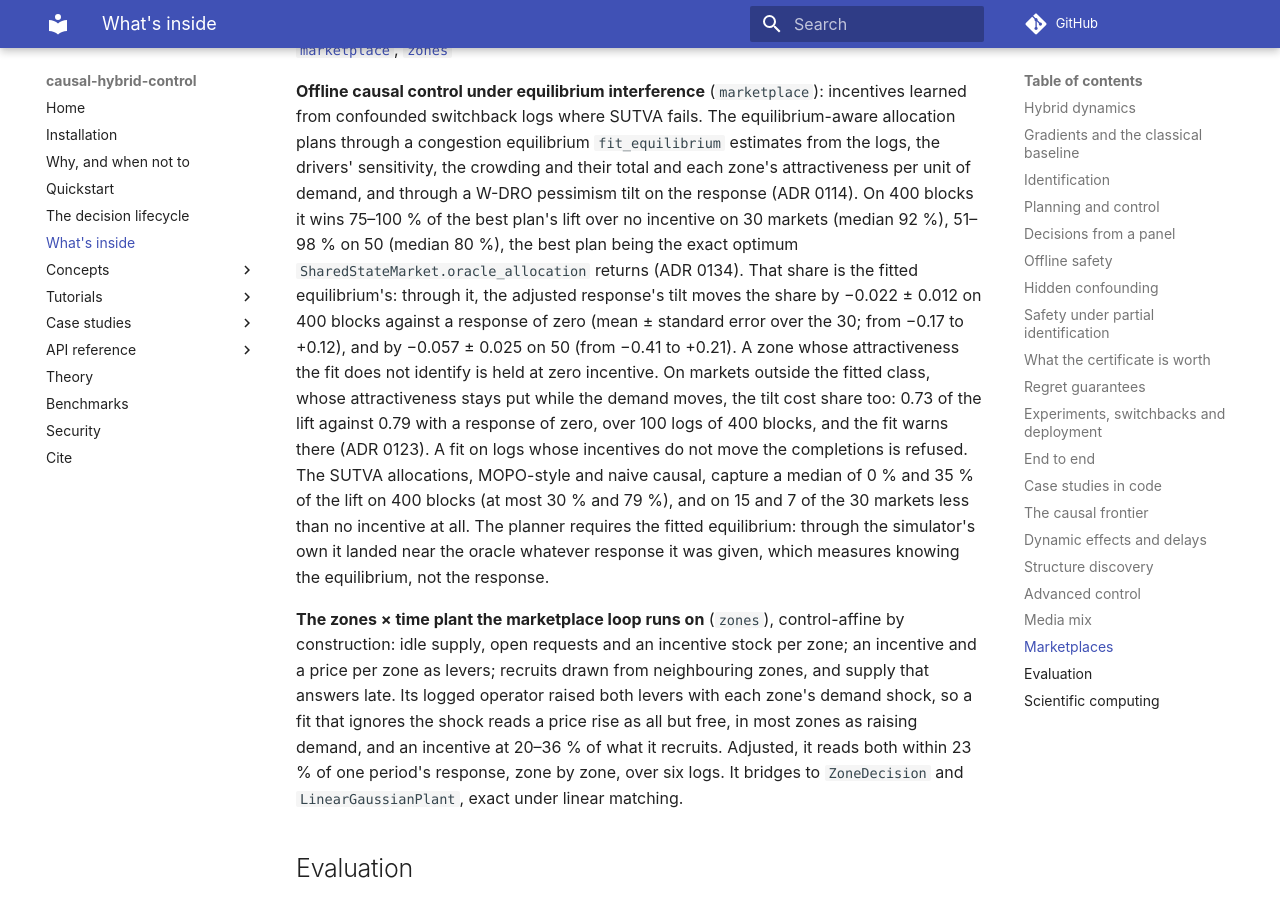
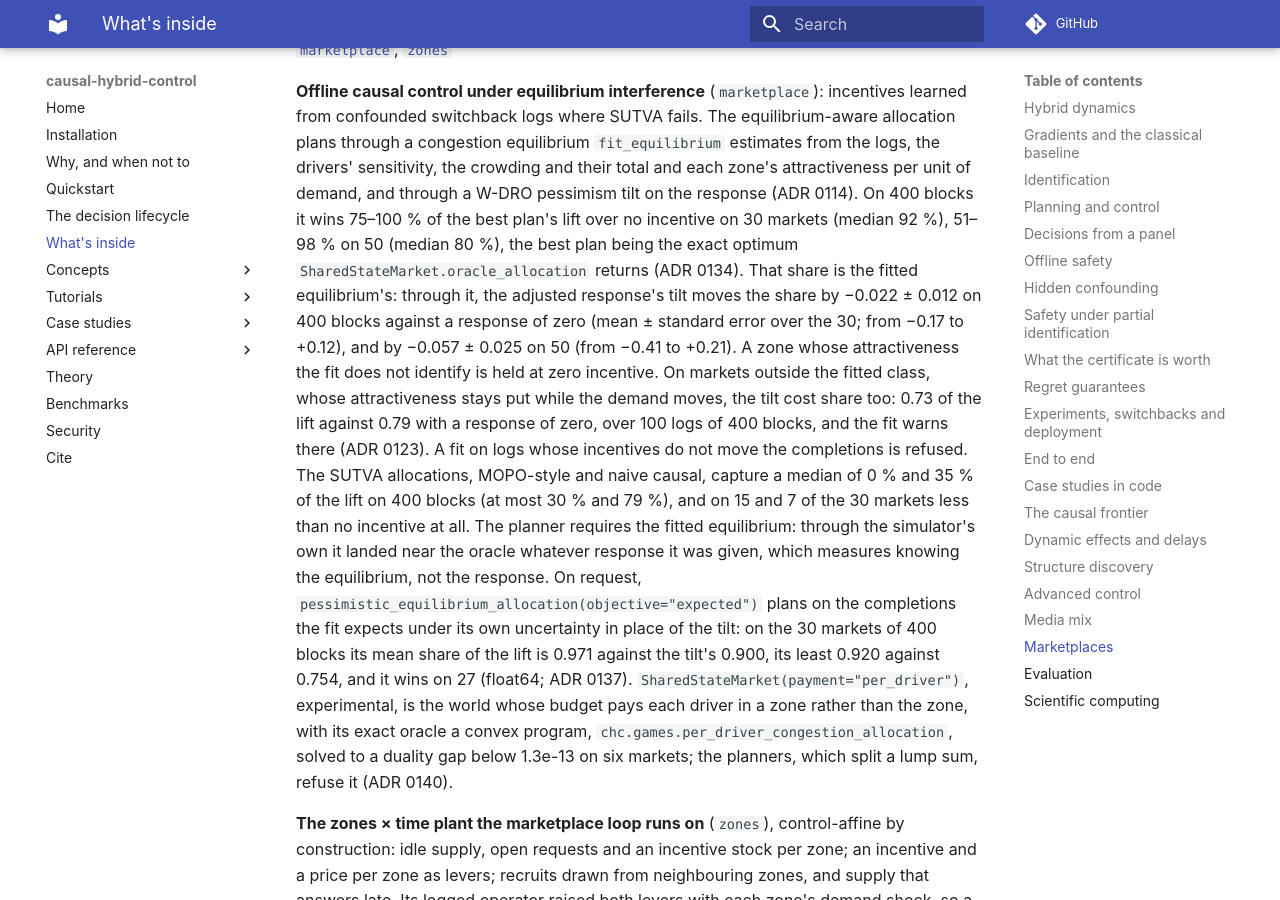
Before and after one commit to causaldyn/causal-hybrid-control, an MkDocs documentation site: the page built from docs/modules.md, in a window 1280 px wide and 900 px high, scrolled down 11311 px. Built offline with MkDocs 1.6.1 and Material for MkDocs 9.7.7, drawn with Linux system fonts in a browser that asks for light colours; comment, search, counter and statistics services are not loaded.

Commit message:
docs: the marketplace overview names the expected-completions mode and the per-driver world
Both are opt-in: the expected objective lifts the mean share of the oracle's lift from 0.900 to
0.971 on the 30 markets of 400 blocks, and the per-driver world has a convex oracle with its
duality gap.

```diff
--- a/docs/modules.md
+++ b/docs/modules.md
@@ -437,6 +437,13 @@ MOPO-style and naive causal, capture a median of 0 % and 35 % of the lift on 400
 30 % and 79 %), and on 15 and 7 of the 30 markets less than no incentive at all.
 The planner requires the fitted equilibrium: through the simulator's own it landed near the oracle
 whatever response it was given, which measures knowing the equilibrium, not the response.
+On request, `pessimistic_equilibrium_allocation(objective="expected")` plans on the completions the
+fit expects under its own uncertainty in place of the tilt: on the 30 markets of 400 blocks its mean
+share of the lift is 0.971 against the tilt's 0.900, its least 0.920 against 0.754, and it wins on
+27 (float64; ADR 0137). `SharedStateMarket(payment="per_driver")`, experimental, is the world whose
+budget pays each driver in a zone rather than the zone, with its exact oracle a convex program,
+`chc.games.per_driver_congestion_allocation`, solved to a duality gap below 1.3e-13 on six markets;
+the planners, which split a lump sum, refuse it (ADR 0140).
 
 **The zones × time plant the marketplace loop runs on** (`zones`), control-affine by construction:
 idle supply, open requests and an incentive stock per zone; an incentive and a price per zone as
```
